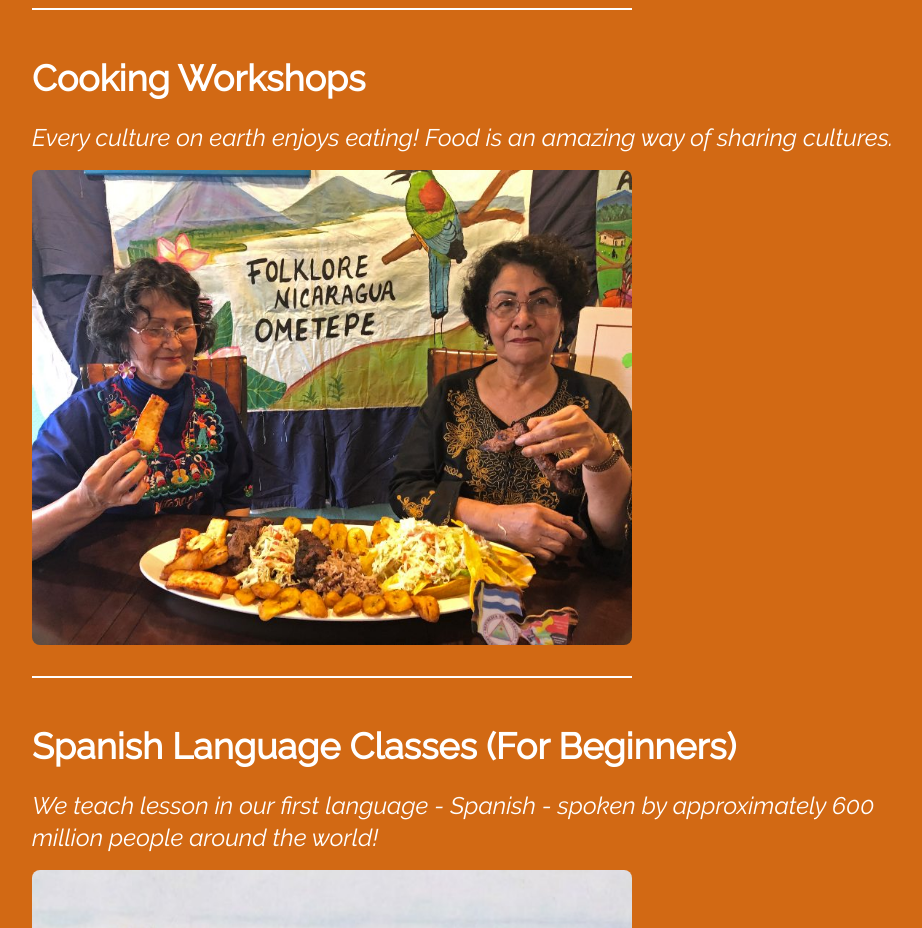
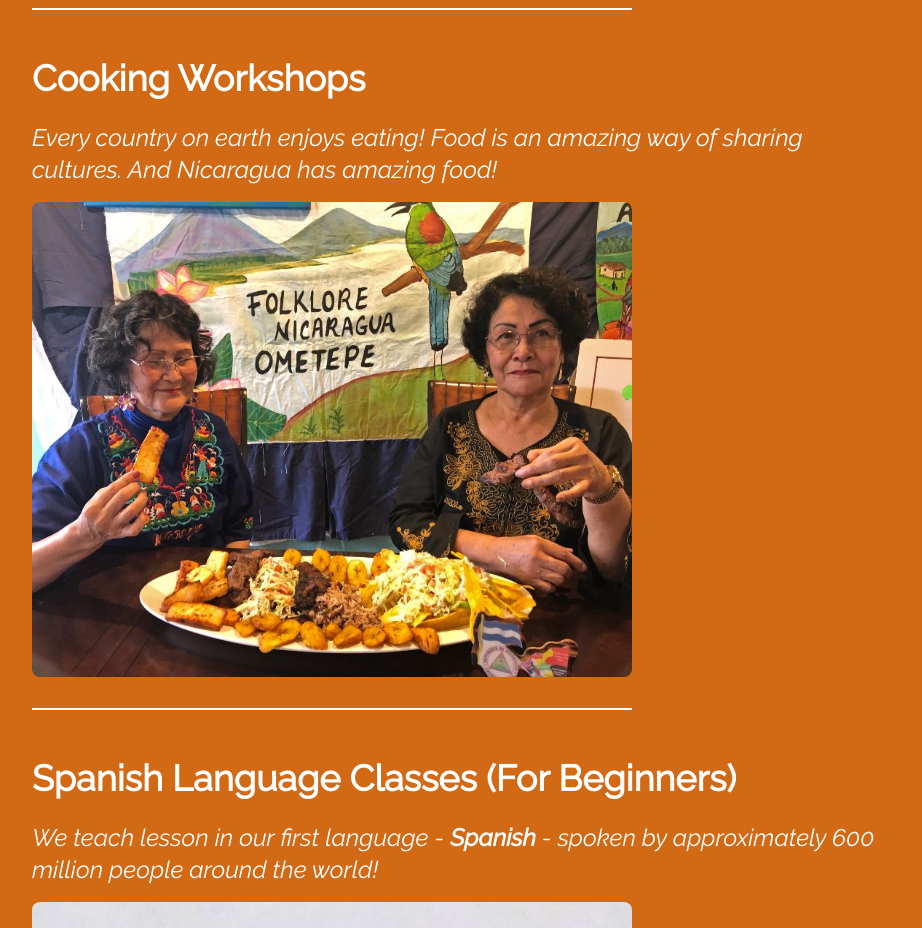
Before and after one commit to papadavis47/ometepe-art-and-education, a Next.js app: page /info/programs in a window 1280 px wide. Shown: the part 2340-3268 px from the top of the page, without its empty margins (176-1098 px from the left). Built offline with nearby package versions, Linux system fonts and the light colour scheme; a web font is replaced by a local one.

Commit message:
Add text to programs page

```diff
--- a/pages/info/programs.js
+++ b/pages/info/programs.js
@@ -63,7 +63,8 @@ const Programs = () => {
         <div className='pt-6'>
           <h3 className='my-6 text-2xl font-semibold sm:text-4xl'>Cooking Workshops</h3>
           <p className='my-4 text-xl italic sm:text-2xl'>
-            Every culture on earth enjoys eating! Food is an amazing way of sharing cultures.
+            Every country on earth enjoys eating! Food is an amazing way of sharing cultures. And
+            Nicaragua has amazing food!
           </p>
           <div className='pb-6 border-b-2 max-w-fit border-b-white'>
             <Image
@@ -80,13 +81,13 @@ const Programs = () => {
             Spanish Language Classes (For Beginners)
           </h3>
           <p className='my-4 text-xl italic sm:text-2xl'>
-            We teach lesson in our first language - Spanish - spoken by approximately 600 million
-            people around the world!
+            We teach lesson in our first language - <span className='font-bold'>Spanish</span> -
+            spoken by approximately 600 million people around the world!
           </p>
           <div>
             <Image
               src='/images/programs/machoraton.jpg'
-              alt='Cooking Nicaraguan food'
+              alt='Painting of Nicaraguan dancers - Machoraton'
               width={600}
               height={475}
               className='rounded-lg'
```
